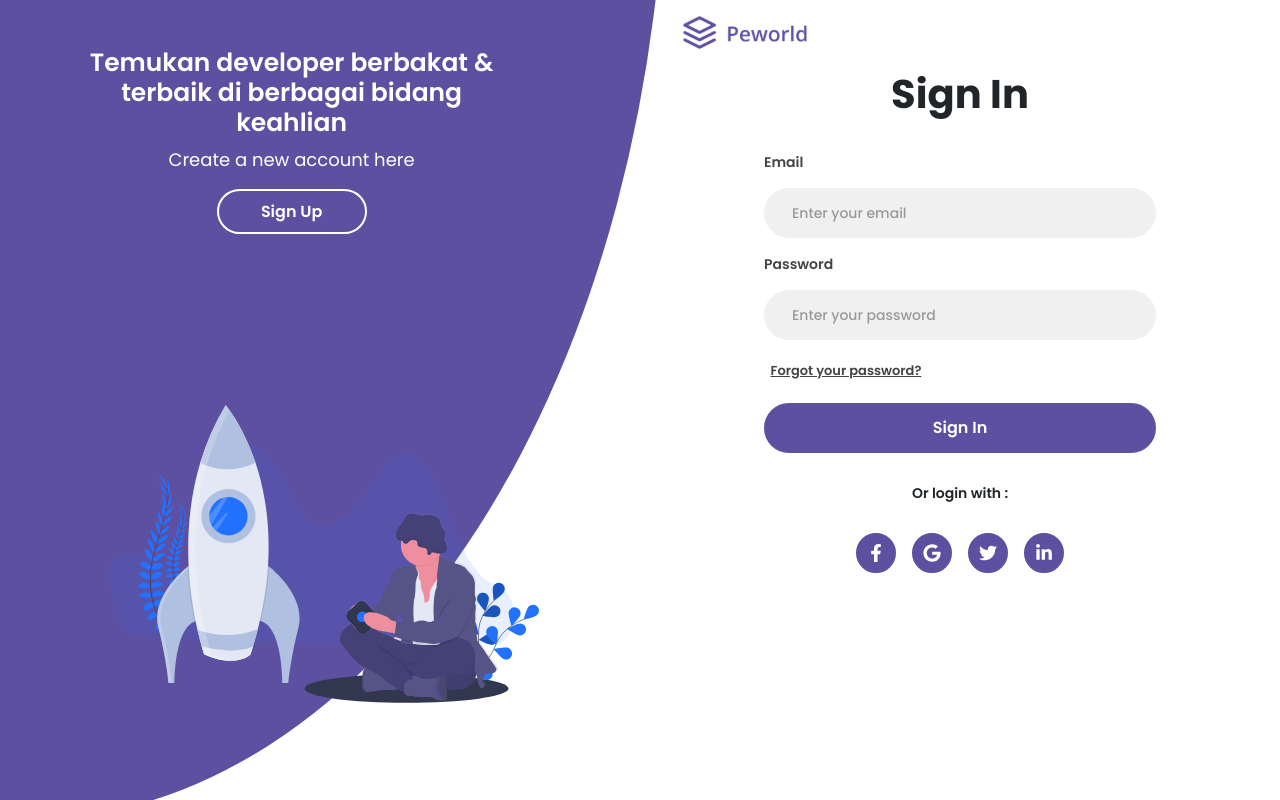
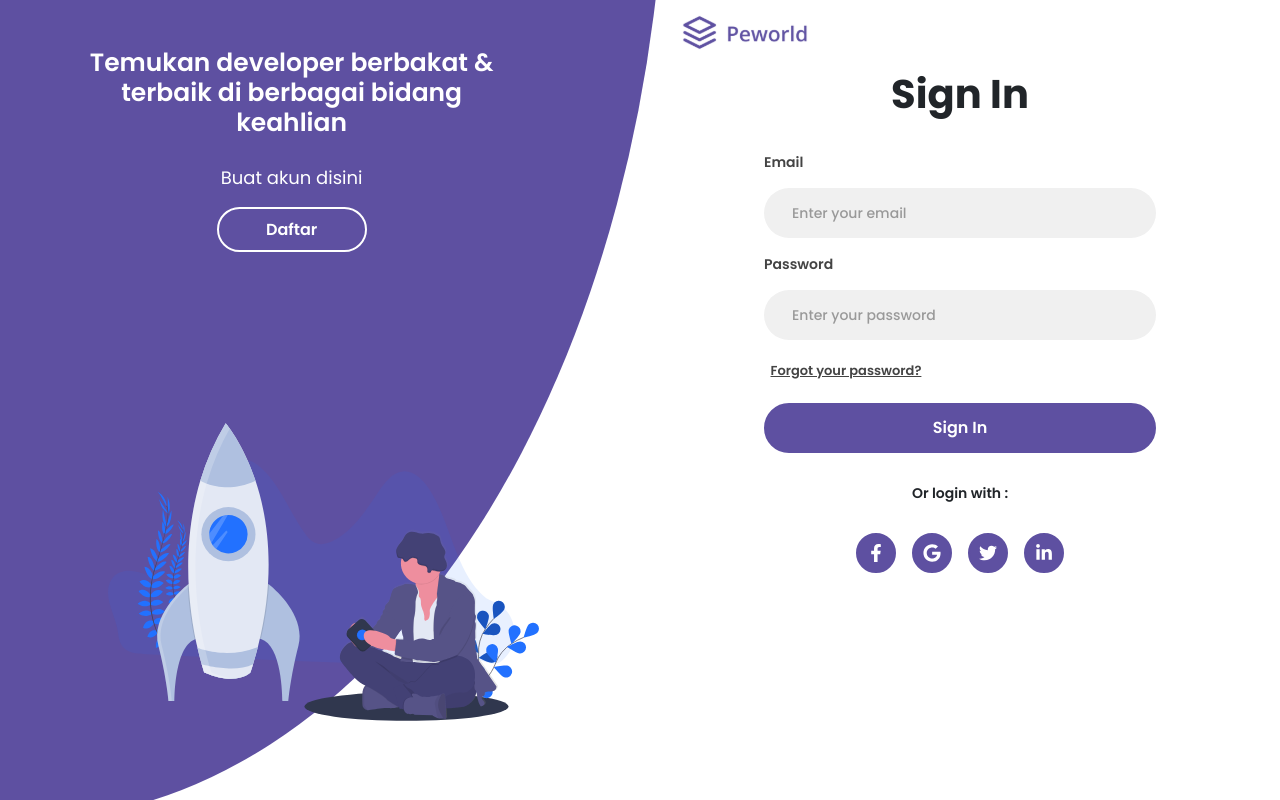
Before and after one commit to zainulmbrk/peworld-fe, a Next.js app: page / in a window 1280 px wide. Built offline with nearby package versions, Linux system fonts and the light colour scheme.

Commit message:
feat: add direct link

```diff
--- a/src/layouts/signin/Signin.module.scss
+++ b/src/layouts/signin/Signin.module.scss
@@ -23,6 +23,7 @@
         color: #fff;
       }
       p {
+        margin-top: 1em;
         text-align: center;
         font-size: 18px;
         color: #fff;
--- a/src/layouts/signin/index.js
+++ b/src/layouts/signin/index.js
@@ -11,10 +11,10 @@ const SigninLayout = () => {
           <div className={styles.title}>
             <h2>Temukan developer berbakat & terbaik di berbagai bidang keahlian</h2>
             <p>
-              Create a new account here
+              Buat akun disini
             </p>
             <Link href="/direct">
-              <button>Sign Up</button>
+              <button>Daftar</button>
             </Link>
           </div>
           <div className={styles.leftBg}></div>
@@ -23,7 +23,7 @@ const SigninLayout = () => {
         <div className={`${styles.right} col-md-6`}>
           <div className={styles.logo}>
             <Link href='/#'><img src="/logo/logo.svg" alt="logo" /></Link>
-            <button>Signup</button>
+            <Link href='/direct'><button>Daftar</button></Link>
           </div>
           <h1>Sign In</h1>
           <form>
```
